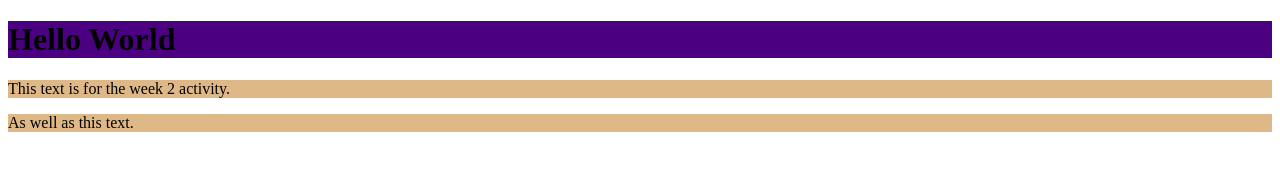
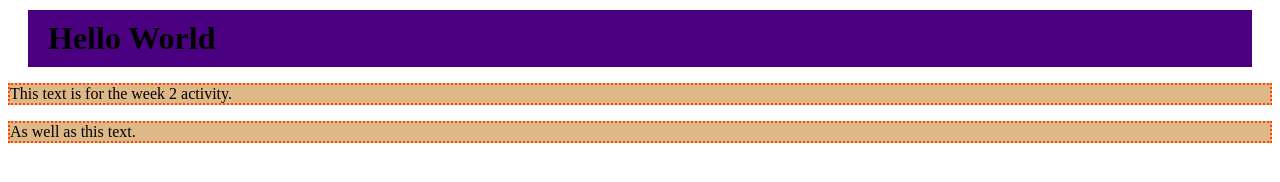
Before and after one commit to 3ug3ear/Week-2-activity, a plain HTML site: page index.html in a window 1280 px wide. Drawn offline with Linux system fonts and the light colour scheme.

Commit message:
added padding margin to h1 and borders to <p>

```diff
--- a/main.css
+++ b/main.css
@@ -1,6 +1,9 @@
 h1 {
     background-color:indigo ;
+    padding: 10px 20px 10px 20px;
+    margin: 10px 20px 10px 20px;
 }
 p {
     background-color: burlywood;
+    border: 2px dotted orangered;
 }
```
